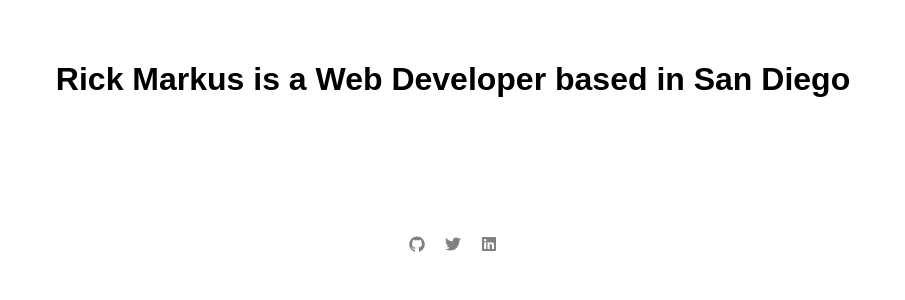
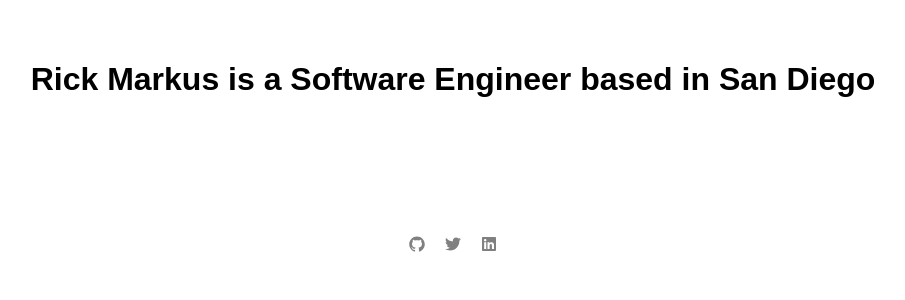
Before and after one commit to RickMarkus/rickmarkus.github.io, a Jekyll site: the page built from index.md, in a window 1280 px wide. Shown: the top 300 px of the page, without its empty margins (187-1092 px from the left). Built offline with Jekyll 4.4.1, drawn with Linux system fonts in a browser that asks for light colours.

Commit message:
Update title

```diff
--- a/_config.yml
+++ b/_config.yml
@@ -16,7 +16,7 @@
 title: Web Site Rick!
 email:
 description: >- # this means to ignore newlines until "baseurl:"
-  Rick Markus is a Web Developer based in San Diego
+  Rick Markus is a Software Engineer based in San Diego
 baseurl: "" # the subpath of your site, e.g. /blog
 url: "http://rickmarkus.com" # the base hostname & protocol for your site, e.g. http://example.com
 twitter_username: rickmarkus
```
